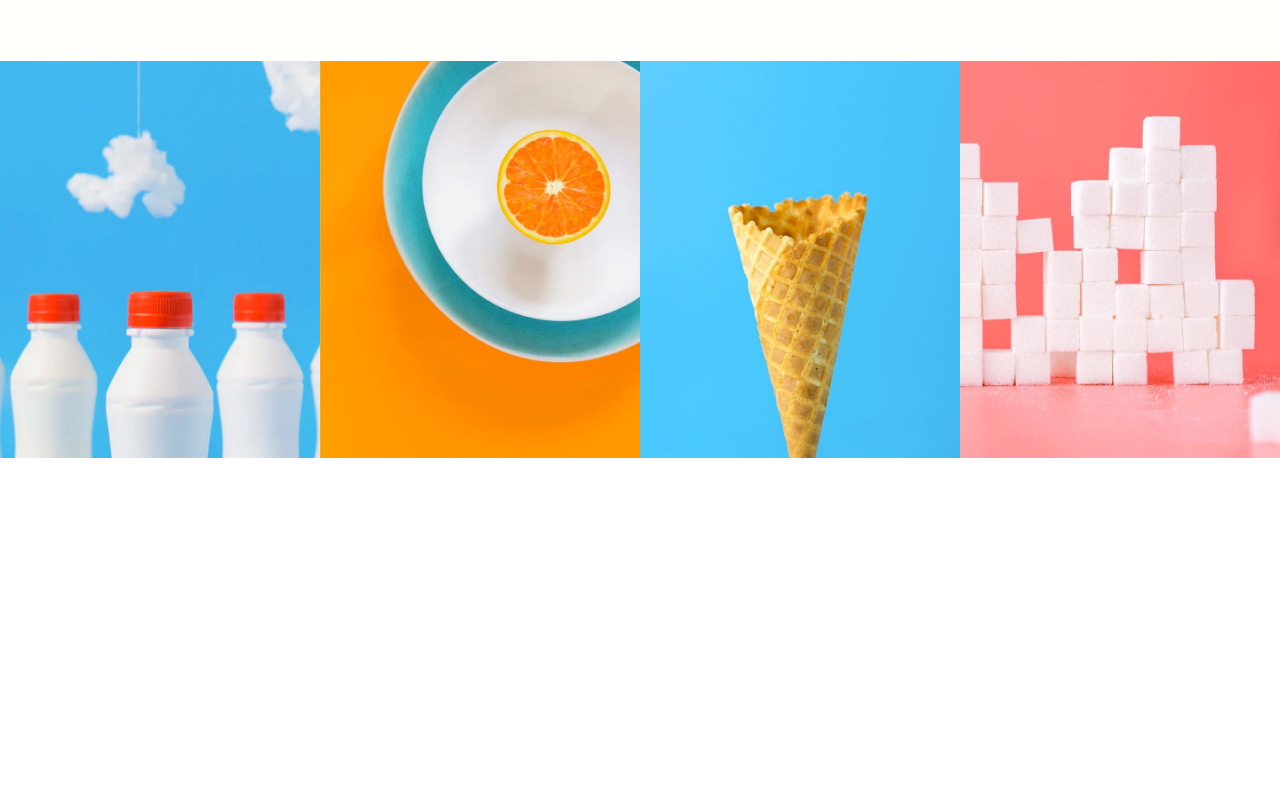
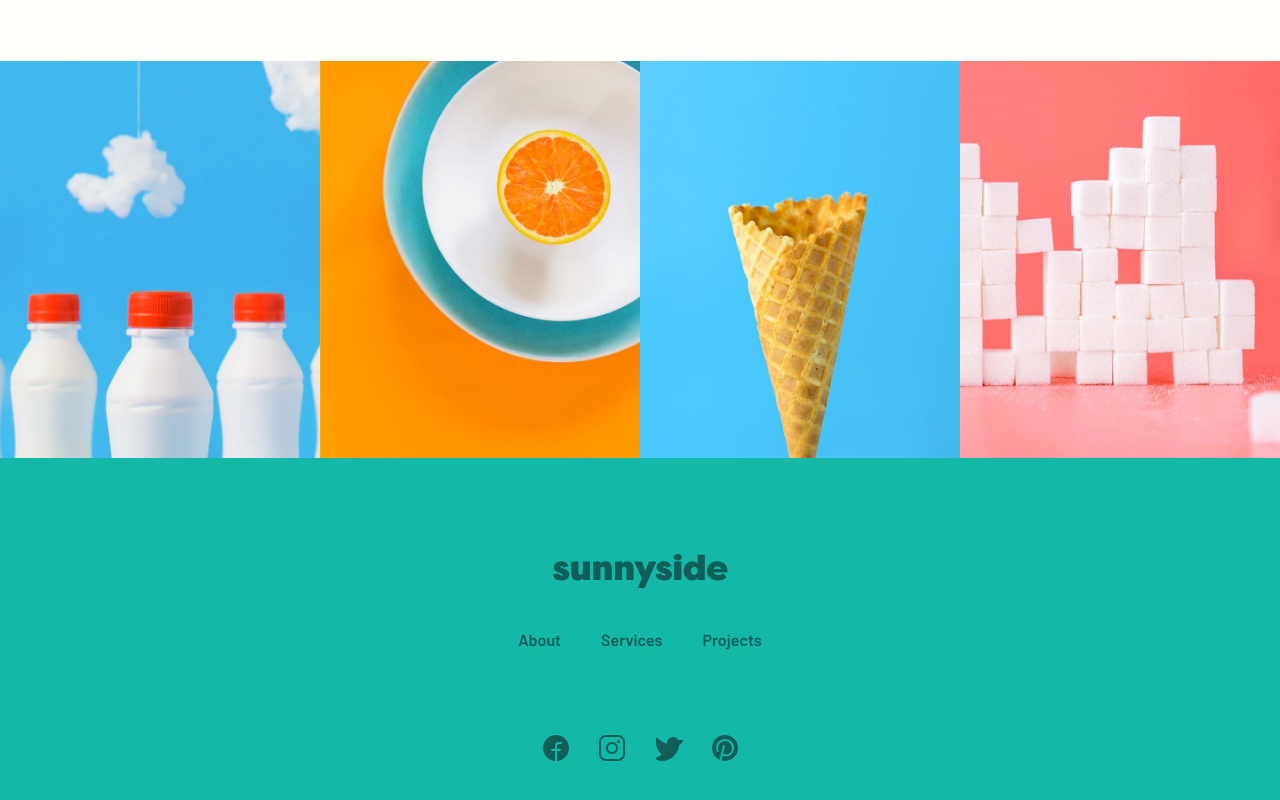
Before and after one commit to RahinF/sunnyside-agency-landing-page, a Next.js app: page / in a window 1280 px wide. Shown: the part 575-1375 px from the top of the page. Before the commit the page ends 1033 px from the top, so only its background shows below. Built offline with nearby package versions, Linux system fonts and the light colour scheme.

Commit message:
added footer

```diff
--- /dev/null
+++ b/app/components/Footer/Icons/index.tsx
@@ -0,0 +1,20 @@
+'use client';
+
+import icons from '../data/icons';
+
+const Icons = () => {
+  return (
+    <>
+      {Object.entries(icons).map(([key, { Icon, ...props }]) => (
+        <Icon
+          key={key}
+          size={32}
+          {...props}
+          className="hover:text-white cursor-pointer transition duration-300"
+        />
+      ))}
+    </>
+  );
+};
+
+export default Icons;
--- /dev/null
+++ b/app/components/Footer/data/icons.tsx
@@ -0,0 +1,46 @@
+import {
+  FacebookLogo,
+  IconProps,
+  InstagramLogo,
+  PinterestLogo,
+  TwitterLogo,
+} from '@phosphor-icons/react';
+import { ForwardRefExoticComponent } from 'react';
+
+interface Icon {
+  Icon: ForwardRefExoticComponent<IconProps>;
+  weight: IconProps['weight'];
+  'data-testid': string;
+}
+
+interface Icons {
+  [key: string]: Icon;
+}
+
+const icons: Icons = {
+  facebook: {
+    Icon: FacebookLogo,
+    weight: 'fill',
+    'data-testid': 'facebook-icon',
+  },
+
+  instagram: {
+    Icon: InstagramLogo,
+    weight: 'regular',
+    'data-testid': 'instagram-icon',
+  },
+
+  twitter: {
+    Icon: TwitterLogo,
+    weight: 'fill',
+    'data-testid': 'twitter-icon',
+  },
+
+  pinterest: {
+    Icon: PinterestLogo,
+    weight: 'fill',
+    'data-testid': 'pinterest-icon',
+  },
+};
+
+export default icons;
--- /dev/null
+++ b/app/components/Footer/data/links.ts
@@ -0,0 +1,3 @@
+const links: string[] = ['about', 'services', 'projects'];
+
+export default links;
--- a/app/components/Footer/index.tsx
+++ b/app/components/Footer/index.tsx
@@ -1,7 +1,36 @@
-interface Props {}
+import Image from 'next/image';
+import Link from 'next/link';
+import Icons from './Icons';
+import links from './data/links';
 
-const Footer = ({}: Props) => {
-  return <footer>Footer</footer>;
+const Footer = () => {
+  return (
+    <footer className="bg-teal-500 text-teal-800 flex flex-col items-center py-24">
+      <Image
+        src="/logo.svg"
+        alt="sunnyside logo"
+        height={175}
+        width={175}
+      />
+
+      <ul className="flex gap-10 mt-10 mb-20">
+        {links.map((link, index) => (
+          <li key={index}>
+            <Link
+              href="#"
+              className="font-barlow capitalize hover:text-white transition duration-300"
+            >
+              {link}
+            </Link>
+          </li>
+        ))}
+      </ul>
+
+      <div className="flex gap-6">
+        <Icons />
+      </div>
+    </footer>
+  );
 };
 
 export default Footer;
--- a/app/page.tsx
+++ b/app/page.tsx
@@ -1,3 +1,4 @@
+import Footer from './components/Footer';
 import PictureGrid from './components/PictureGrid';
 import Testimonials from './components/Testimonials';
 
@@ -7,6 +8,7 @@ export default function Home() {
       <h1>home</h1>
       <Testimonials />
       <PictureGrid />
+      <Footer />
     </main>
   );
 }
```
Also changed, not shown: public/logo.svg, types.d.ts (line endings or trailing spaces), 1 other file (tests, documents, lock files or other folders).
